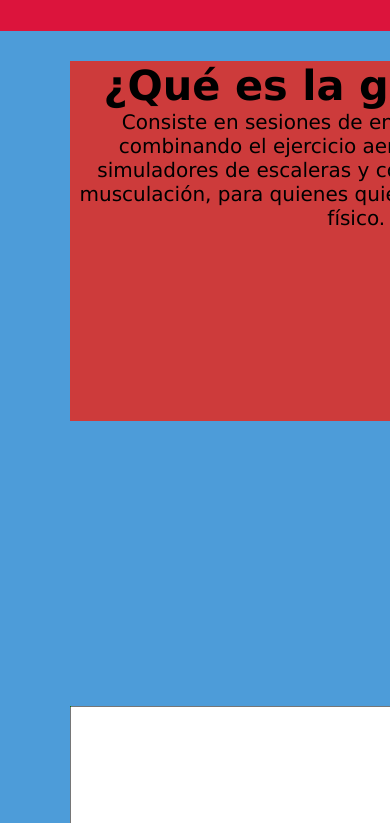
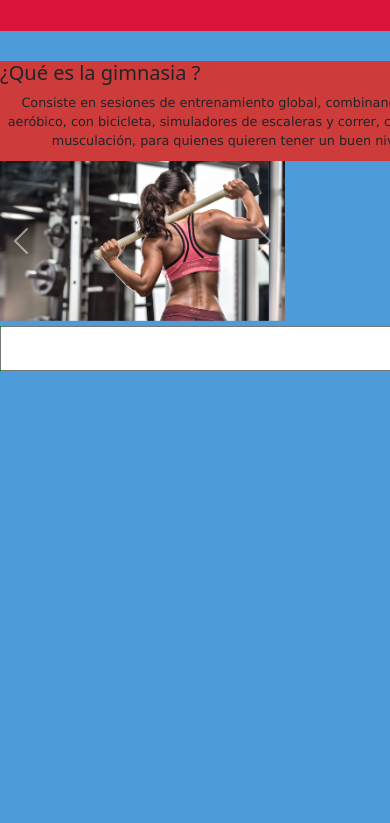
Before and after one commit to axantognoli/PreEntregaAntognoli, a plain HTML site: page TP-DISEÑO WEB/TP-C1,2,3,4/html/GYM.html in a window 390 px wide. Shown: the part 129-952 px from the top of the page. Drawn offline with nearby package versions, Linux system fonts and the light colour scheme.

Commit message:
pre-entrega 2

```diff
--- a/TP-DISEÑO WEB/TP-C1,2,3,4/CSS/stilo-general.css
+++ b/TP-DISEÑO WEB/TP-C1,2,3,4/CSS/stilo-general.css
@@ -13,15 +13,13 @@
 #contenido{
     background-color:  rgb(205, 59, 59);
     align-content: center;
-
     grid-area: a1;
 }
 #contenido-image{
-    background-color:  rgb(115, 128, 0);
     align-content: center;
     grid-area: a2;
-    width: 80%;
-    height: 80%;
+    max-width: 100%;
+    height: 100%;
 
 }
 textarea
@@ -52,7 +50,7 @@ nav{
     top: 0px;
     z-index: 1;
 }
-div{
+#div_menu{
     font-size: 50PX;
     background-color: cornsilk;
     font-family: Verdana, Geneva, Tahoma, sans-serif;
@@ -80,8 +78,6 @@ div{
                         "a4 a4 a4 a4";
     background-color: rgb(77, 156, 217);
    justify-content: center;
-
-
 }
 #main-secundarios{
     background-color: rgb(77, 156, 217);
@@ -143,4 +139,54 @@ ul{
     justify-content: space-around;
     align-items: center;
 }
-@media only screen and()
+@media screen and (max-width:600px){
+
+    #gilla{
+        display: grid;
+        grid-template-rows: 60px 100px 860px 60px ;
+        grid-template-columns: 100%;
+        margin: 0px;
+       }
+       #grilla-menu{
+        display: grid;
+        grid-template-rows: 100px 115px 50px 50px;
+        grid-template-columns: 25% 25% 25% 25%  ;
+        grid-template-areas: "a1 a1 "
+                            "a2 a2 "
+                            "a3 a3"
+                            "a4 a4 ";
+        background-color: rgb(77, 156, 217);
+       grid-row-start: auto;
+
+    }
+    #contenido-image{
+        align-items: center;
+        grid-area: a2;
+        width: 40%;
+        height: 40%;
+
+    }
+    #consultas{
+        background-color:  green;
+        align-content: center;
+        font-size: 20%;
+        grid-area: a4;
+        width: 90%;
+        height: 90%;
+
+}
+#contenido{
+    background-color:  rgb(205, 59, 59);
+    align-content: center;
+    grid-area: a1;
+
+}
+p{
+    font-family: Verdana, Geneva, Tahoma, sans-serif;
+    text-decoration: none;
+    text-align: center;
+    font-size: 80%;
+    width: 70%;
+    height: 70%;
+}
+}
--- a/TP-DISEÑO WEB/TP-C1,2,3,4/html/GYM.html
+++ b/TP-DISEÑO WEB/TP-C1,2,3,4/html/GYM.html
@@ -6,6 +6,8 @@
     <meta name="viewport" content="width=device-width, initial-scale=1.0">
     <link rel="stylesheet" href="../CSS/stilo-general.css">
     <link rel="stylesheet" href="../CSS/stillo-gym.css">
+    <link href="https://cdn.jsdelivr.net/npm/bootstrap@5.2.2/dist/css/bootstrap.min.css" rel="stylesheet" integrity="sha384-Zenh87qX5JnK2Jl0vWa8Ck2rdkQ2Bzep5IDxbcnCeuOxjzrPF/et3URy9Bv1WTRi" crossorigin="anonymous">
+<script src="https://cdn.jsdelivr.net/npm/bootstrap@5.2.2/dist/js/bootstrap.bundle.min.js" integrity="sha384-OERcA2EqjJCMA+/3y+gxIOqMEjwtxJY7qPCqsdltbNJuaOe923+mo//f6V8Qbsw3" crossorigin="anonymous"></script>
     <title>Document</title>
 </head>
 <body>
@@ -40,7 +42,29 @@
             <p>Consiste en sesiones de entrenamiento global, combinando el ejercicio aeróbico, con bicicleta, simuladores de escaleras y correr, con ejercicios de musculación, para quienes quieren tener un buen nivel físico.</p>
         </div>
         <div id="contenido-image">
-            <img src="../img/jelena-abbou-back-1109.webp" alt="">
+            <div id="carouselExampleControls" class="carousel slide" data-bs-ride="carousel">
+                <div class="carousel-inner">
+                  <div class="carousel-item active">
+                    <img src="../img/jelena-abbou-back-1109.webp" class="d-block w-100" alt="">
+                  </div>
+                  <div class="carousel-item">
+                    <img src="../img/jelena-abbou-back-1109.webp" class="d-block w-100" alt="">
+                  </div>
+                  <div class="carousel-item">
+                    <img src="../img/jelena-abbou-back-1109.webp" class="d-block w-100" alt="">
+                  </div>
+                </div>
+                <button class="carousel-control-prev" type="button" data-bs-target="#carouselExampleControls" data-bs-slide="prev">
+                  <span class="carousel-control-prev-icon" aria-hidden="true"></span>
+                  <span class="visually-hidden">Previous</span>
+                </button>
+                <button class="carousel-control-next" type="button" data-bs-target="#carouselExampleControls" data-bs-slide="next">
+                  <span class="carousel-control-next-icon" aria-hidden="true"></span>
+                  <span class="visually-hidden">Next</span>
+                </button>
+              </div>
+
+
         </div>
         <div id="consultas">
             <textarea name="" id="" cols="30" rows="10"></textarea>
```
Also changed, not shown: TP-DISEÑO WEB/TP-C1,2,3,4/html/Nosotros.html (+1 -0 lines), TP-DISEÑO WEB/TP-C1,2,3,4/html/Nutricion.html (+2 -0 lines), TP-DISEÑO WEB/TP-C1,2,3,4/index.html (+8 -5 lines), 1 other file.
